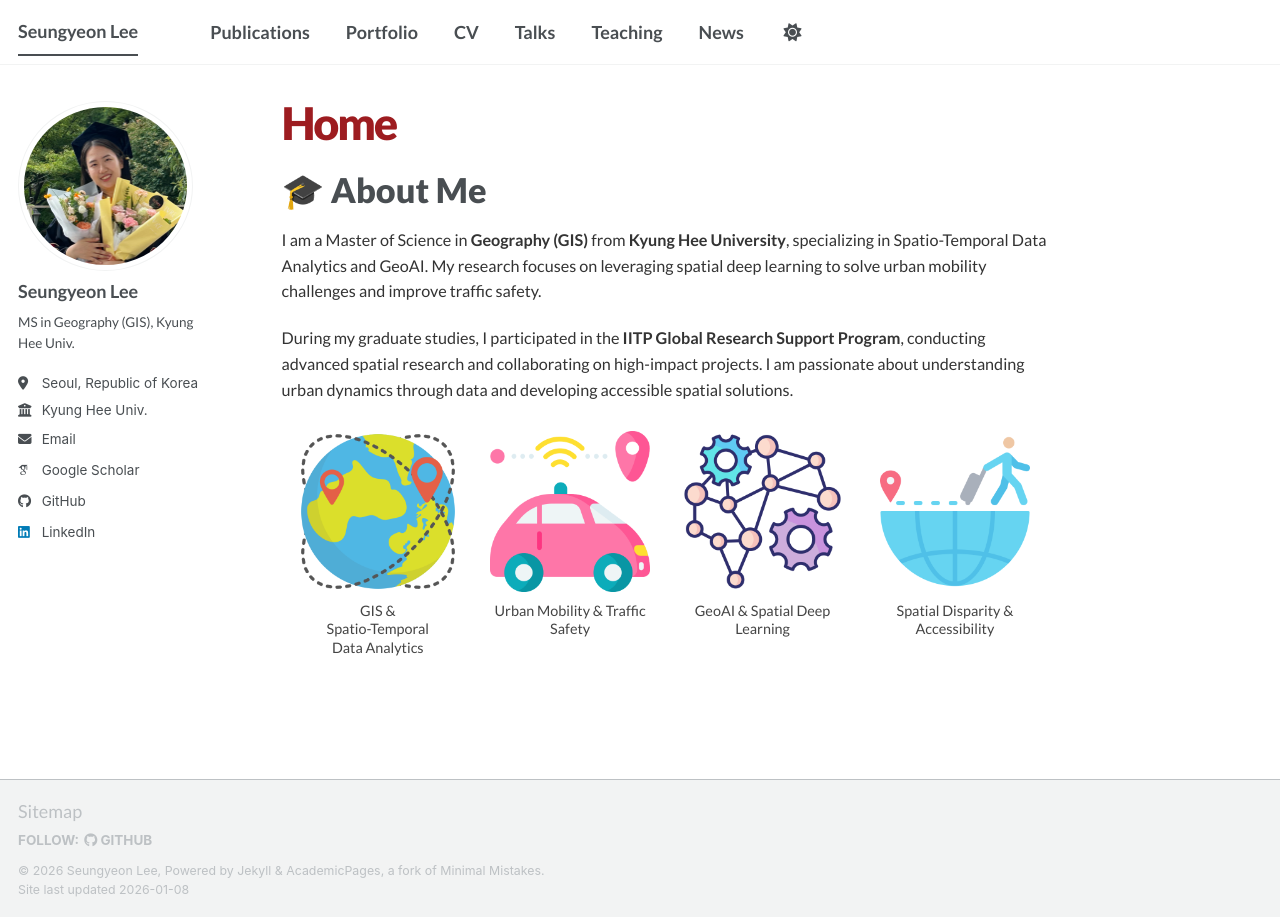
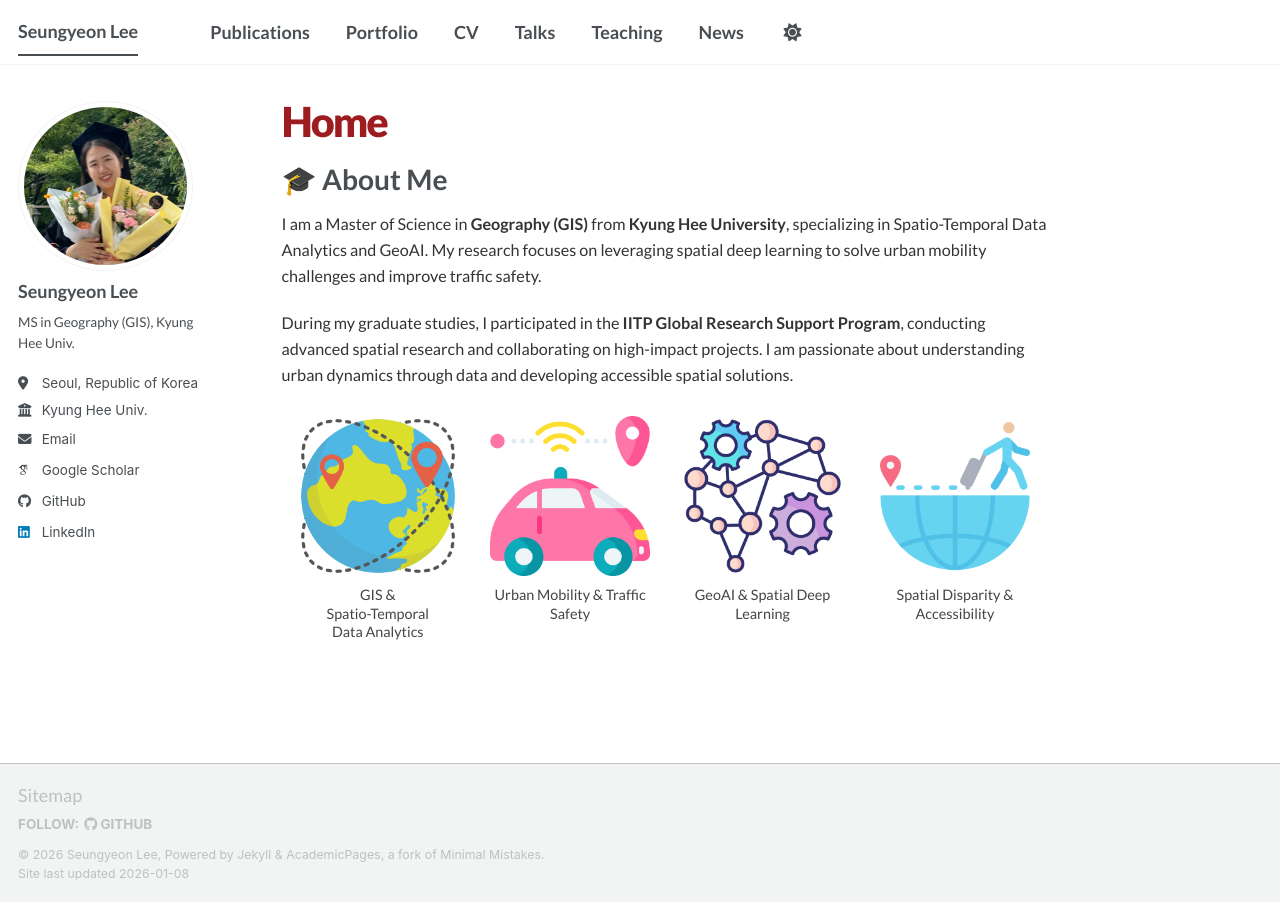
Before and after one commit to seungyeon677/seungyeon677.github.io, a Jekyll site: the page built from _pages/about.md, in a window 1280 px wide. Built offline with Jekyll 4.4.1, drawn with Linux system fonts in a browser that asks for light colours; some web fonts are replaced; a script bundle is joined from its source files by our own code; library files that are not in the unit come from our copies.

Commit message:
Update head.html

```diff
--- a/_includes/head.html
+++ b/_includes/head.html
@@ -33,13 +33,13 @@
 
   /* 페이지 메인 제목 (About Me 등 큰 제목) */
   .page__title {
-    font-size: 2.5rem !important; /* 아주 크게 */
+    font-size: 2.3rem !important; /* 아주 크게 */
     font-weight: 900 !important;
     letter-spacing: -0.05em; /* 글자 간격을 살짝 좁혀 더 세련되게 */
     color: #9D1C20 !important;
   }
 
-  h1, h2 {
+  h2 {
     font-size: 1.9rem !important;
     font-weight: 750 !important;
   }
```
